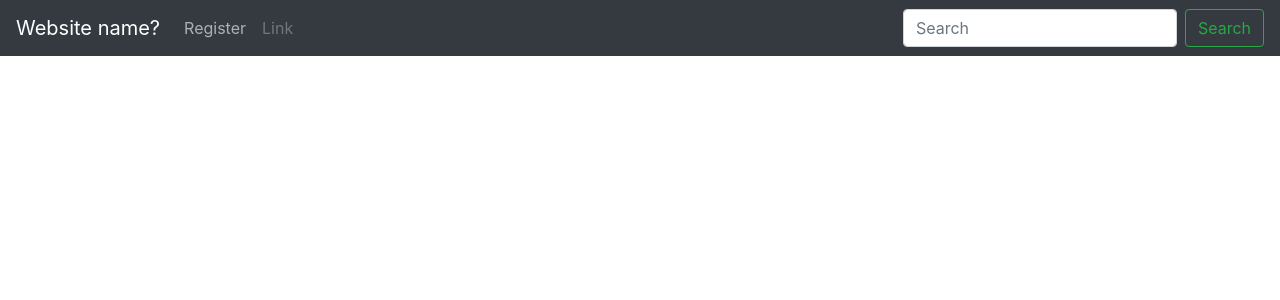
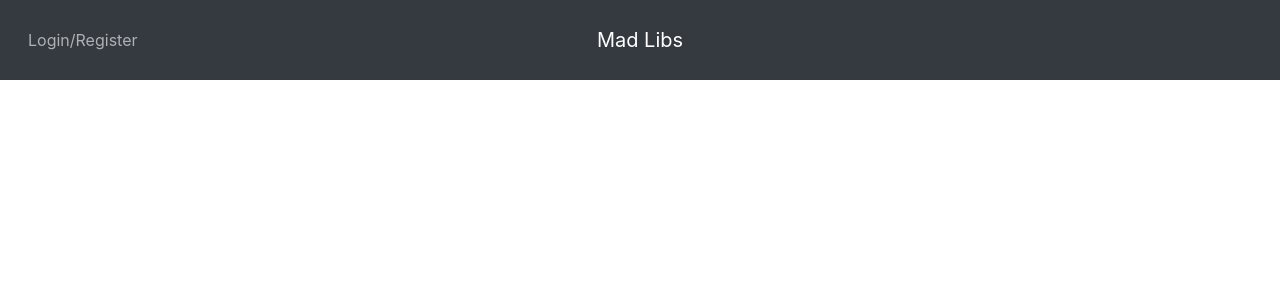
Before and after one commit to FinOloughlin/CITS3403assignment, a Flask app: page / in a window 1280 px wide. Shown: the top 300 px of the page. Run offline with Flask 3, Linux system fonts and the light colour scheme.

Commit message:
Cleaned up navbar: Centred title on bar, removed redundant "search and link" buttons and added bootstrap javascript links to header

```diff
--- a/app/static/home.css
+++ b/app/static/home.css
@@ -34,3 +34,13 @@
     cursor: pointer;
     opacity: 1;
 }
+
+.navbar {
+    padding: 20px;
+}
+
+.navbar-brand {
+    position: absolute;
+    left: 50%;
+    transform: translateX(-50%);
+}
--- a/app/templates/home.html
+++ b/app/templates/home.html
@@ -4,12 +4,14 @@
         <link rel="stylesheet" href="https://cdn.jsdelivr.net/npm/bootstrap@4.4.1/dist/css/bootstrap.min.css" integrity="sha384-Vkoo8x4CGsO3+Hhxv8T/Q5PaXtkKtu6ug5TOeNV6gBiFeWPGFN9MuhOf23Q9Ifjh" crossorigin="anonymous">
         <link rel="stylesheet" href="../static/home.css">
         <script src="../static/home.js"></script>
+        <script src="https://code.jquery.com/jquery-3.3.1.slim.min.js" integrity="sha384-q8i/X+965DzO0rT7abK41JStQIAqVgRVzpbzo5smXKp4YfRvH+8abtTE1Pi6jizo" crossorigin="anonymous"></script>
+        <script src="https://cdn.jsdelivr.net/npm/popper.js@1.14.3/dist/umd/popper.min.js" integrity="sha384-ZMP7rVo3mIykV+2+9J3UJ46jBk0WLaUAdn689aCwoqbBJiSnjAK/l8WvCWPIPm49" crossorigin="anonymous"></script>
+        <script src="https://cdn.jsdelivr.net/npm/bootstrap@4.1.3/dist/js/bootstrap.min.js" integrity="sha384-ChfqqxuZUCnJSK3+MXmPNIyE6ZbWh2IMqE241rYiqJxyMiZ6OW/JmZQ5stwEULTy" crossorigin="anonymous"></script>
     </head>
 
     <body>
-
         <nav class="navbar navbar-expand-lg navbar-dark bg-dark">
-            <a class="navbar-brand" href="#">Website name?</a>
+            <a class="navbar-brand mx-auto" href="#">Mad Libs</a>
             <button class="navbar-toggler" type="button" data-toggle="collapse" data-target="#navbarSupportedContent" aria-controls="navbarSupportedContent" aria-expanded="false" aria-label="Toggle navigation">
               <span class="navbar-toggler-icon"></span>
             </button>
@@ -17,17 +19,9 @@
             <div class="collapse navbar-collapse" id="navbarSupportedContent">
               <ul class="navbar-nav mr-auto">
                 <li class="nav-item active" onclick="window.location.href='{{ url_for('Signup') }}'">
-                  <a class="nav-link">Register<span class="sr-only">(current)</span></a>
+                  <a class="nav-link">Login/Register<span class="sr-only">(current)</span></a>
                 </li>
-                <li class="nav-item">
-                  <a class="nav-link" href="#">Link</a>
-                </li>
-
               </ul>
-              <form class="form-inline my-2 my-lg-0">
-                <input class="form-control mr-sm-2" type="search" placeholder="Search" aria-label="Search">
-                <button class="btn btn-outline-success my-2 my-sm-0" type="submit">Search</button>
-              </form>
             </div>
           </nav>
     </body>
```
